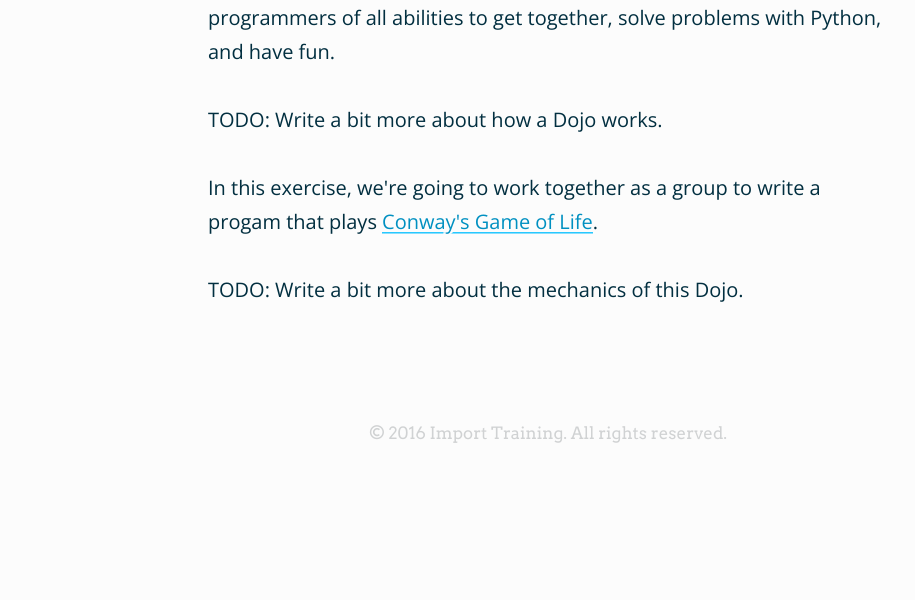
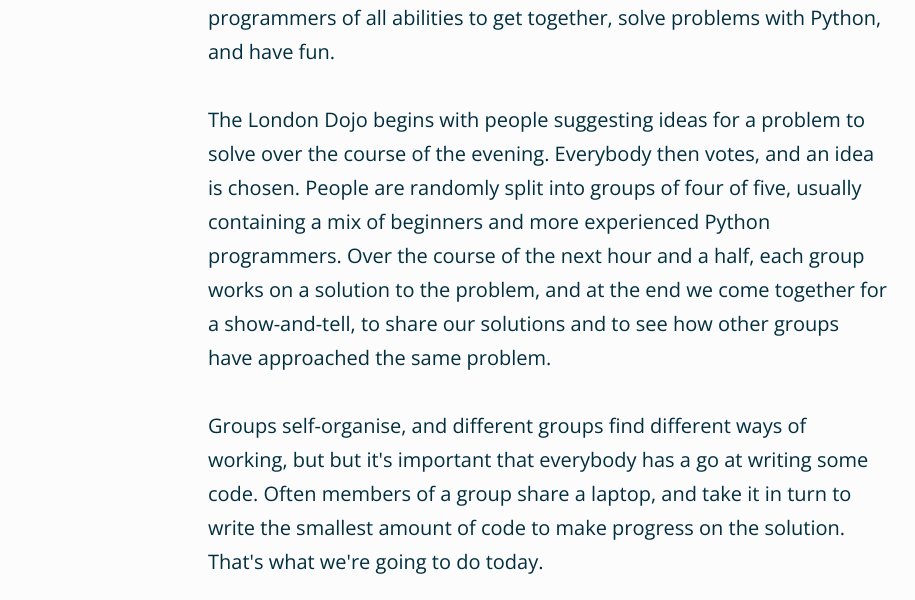
Before and after one commit to importtraining/importtraining.github.io, a plain HTML site: page courses/2016/08/gds-python-for-data-analysis/code-dojo/index.html in a window 1280 px wide. Shown: the part 327-927 px from the top of the page, without its empty margins (92-1007 px from the left). Before the commit the page ends 800 px from the top, so only its background shows below. Drawn offline with nearby package versions, Linux system fonts and the light colour scheme.

Commit message:
Update Dojo notes

```diff
--- a/courses/2016/08/gds-python-for-data-analysis/code-dojo/index.html
+++ b/courses/2016/08/gds-python-for-data-analysis/code-dojo/index.html
@@ -27,13 +27,11 @@
 
 <p>Nick runs the <a href="http://ntoll.org/article/how-to-run-an-awesome-code-dojo">London Python Code Dojo</a>, a monthly event for Python programmers of all abilities to get together, solve problems with Python, and have fun.</p>
 
-<p>TODO: Write a bit more about how a Dojo works.</p>
+<p>The London Dojo begins with people suggesting ideas for a problem to solve over the course of the evening.  Everybody then votes, and an idea is chosen.  People are randomly split into groups of four of five, usually containing a mix of beginners and more experienced Python programmers.  Over the course of the next hour and a half, each group works on a solution to the problem, and at the end we come together for a show-and-tell, to share our solutions and to see how other groups have approached the same problem.</p>
+
+<p>Groups self-organise, and different groups find different ways of working, but but it's important that everybody has a go at writing some code.  Often members of a group share a laptop, and take it in turn to write the smallest amount of code to make progress on the solution.  That's what we're going to do today.</p>
 
 <p>In this exercise, we're going to work together as a group to write a progam that plays <a href="https://en.wikipedia.org/wiki/Conway%27s_Game_of_Life">Conway's Game of Life</a>.</p>
-
-<p>TODO: Write a bit more about the mechanics of this Dojo.</p>
-
-
 
         </div>
       </div>
```
